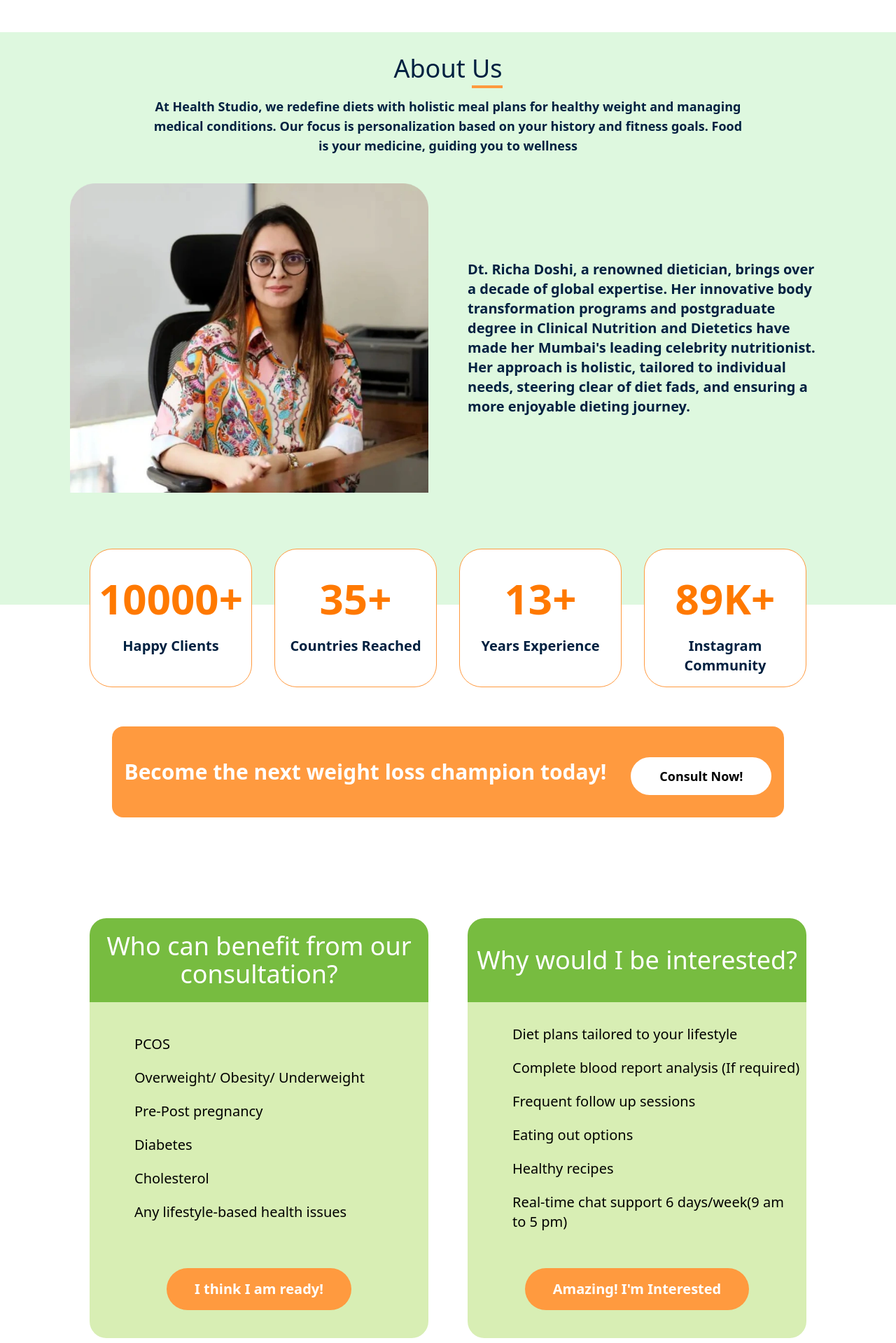
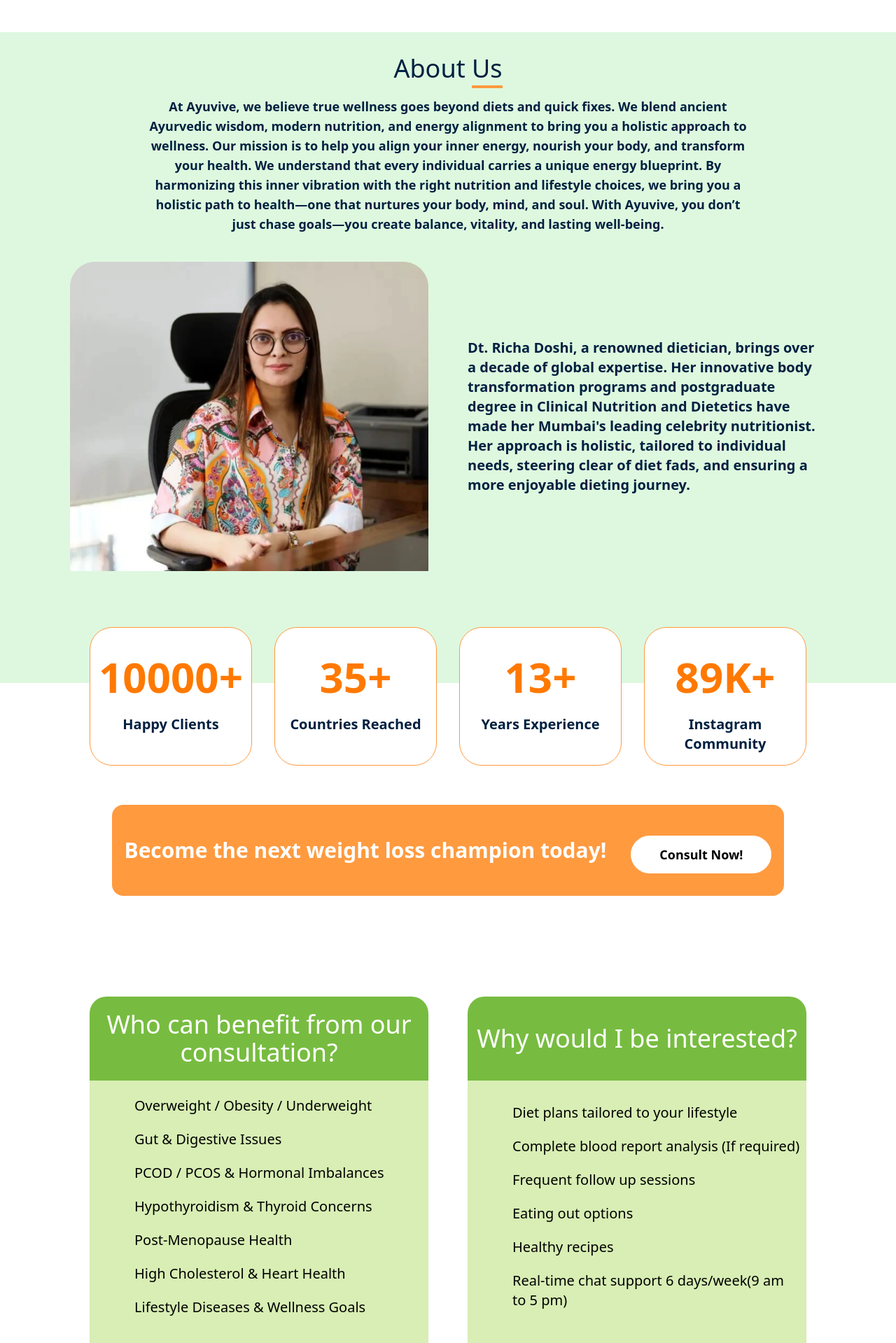
Before and after one commit to Sol-Khizar/fix-your-health, a React (Vite) app: page / in a window 1280 px wide. Shown: the part 1241-3160 px from the top of the page at 70% size. Built offline with nearby package versions, Linux system fonts and the light colour scheme.

Commit message:
add the content

```diff
--- a/src/App.tsx
+++ b/src/App.tsx
@@ -23,8 +23,8 @@
         <ChangeYourLife />
         <Transformation />
         <FitBannner
-          title="Let's rebuild your relationship with food!"
-          buttonTitle="Get my plan!"
+          title="Become the Next Ayuvive Champion Today"
+          buttonTitle="Consult now!"
         />
         <Result />
         <Booking />
--- a/src/components/TransformationPlanCard.tsx
+++ b/src/components/TransformationPlanCard.tsx
@@ -16,19 +16,19 @@
 }: TransformationPlanCardprops) => {
   return (
     <>
-      <div className="bg-[#2D543D] text-white w-5/6  md:w-fit     flex flex-col  rounded-lg px-10     mx-auto md:mx-0">
+      <div className="bg-[#2D543D] text-white w-5/6  md:w-1/3     flex flex-col  rounded-lg px-10     mx-auto md:mx-0 ">
         <h1 className="text-2xl mt-3 text-center">{title}</h1>
         <button className="bg-[#888] text-white text-center px-9   py-1.5 rounded-md mt-4 w-fit mx-auto">
           {packageText}
         </button>
         <div className="mt-5  ">
-          <div className="flex flex-col justify-center  h-full ">
+          <div className="flex flex-col justify-center h-full">
             {cardServices.map((service) => (
               <div
                 key={service.id}
-                className="flex items-center text-md  md:text-xl justify-start  mb-3 "
+                className="flex items-start  text-sm md:text-base justify-start mb-3"
               >
-                <FaCheck className="mr-5 text-md  md:text-xl " />
+                <FaCheck className="mr-3 text-white flex-shrink-0" size={20} />
                 <p>{service.text}</p>
               </div>
             ))}
--- a/src/section/AboutUs.tsx
+++ b/src/section/AboutUs.tsx
@@ -30,10 +30,16 @@
           About <span className="border-b-4 border-[#FF9A3F]">Us</span>
         </h1>
         <p className="mt-5 w-5/6 md:w-4/6 mx-auto text-center font-semibold text-sm md:text-lg mb-10 text-[#002040]">
-          At Health Studio, we redefine diets with holistic meal plans for
-          healthy weight and managing medical conditions. Our focus is
-          personalization based on your history and fitness goals. Food is your
-          medicine, guiding you to wellness
+          At Ayuvive, we believe true wellness goes beyond diets and quick
+          fixes. We blend ancient Ayurvedic wisdom, modern nutrition, and energy
+          alignment to bring you a holistic approach to wellness. Our mission is
+          to help you align your inner energy, nourish your body, and transform
+          your health. We understand that every individual carries a unique
+          energy blueprint. By harmonizing this inner vibration with the right
+          nutrition and lifestyle choices, we bring you a holistic path to
+          health—one that nurtures your body, mind, and soul. With Ayuvive, you
+          don’t just chase goals—you create balance, vitality, and lasting
+          well-being.
         </p>
 
         <div className="flex flex-col justify-center items-center gap-14 md:flex-row ">
--- a/src/section/ConsultationAndBenefitsContainer.tsx
+++ b/src/section/ConsultationAndBenefitsContainer.tsx
@@ -4,30 +4,34 @@
   const textdata1 = [
     {
       id: "1",
-      text: " PCOS",
+      text: "Overweight / Obesity / Underweight",
     },
     {
       id: "2",
-      text: "Overweight/ Obesity/ Underweight",
+      text: "Gut & Digestive Issues",
     },
 
     {
       id: "3",
-      text: "Pre-Post pregnancy",
+      text: "PCOD / PCOS & Hormonal Imbalances",
     },
 
     {
       id: "4",
-      text: "Diabetes",
+      text: "Hypothyroidism & Thyroid Concerns",
     },
 
     {
       id: "5",
-      text: "Cholesterol",
+      text: "Post-Menopause Health",
     },
     {
       id: "6",
-      text: "Any lifestyle-based health issues",
+      text: "High Cholesterol & Heart Health",
+    },
+    {
+      id: "7",
+      text: "Lifestyle Diseases & Wellness Goals",
     },
   ];
   const textdata2 = [
@@ -61,7 +65,7 @@
   ];
   return (
     <>
-      <div className="grid grid-rows-1 md:grid-cols-2  w-5/6 md:w-4/5 mx-auto mt-10 md:mt-36 gap-14">
+      <div className="grid grid-rows-1 md:grid-cols-2  w-5/6 md:w-4/5 mx-auto mt-10 md:mt-36 gap-32 md:gap-14">
         <ConsultationAndBenefitsCard
           buttonText="I think I am ready!"
           textdata={textdata1}
--- a/src/section/HeroSection.tsx
+++ b/src/section/HeroSection.tsx
@@ -17,9 +17,20 @@
   } = useForm<InputFormProp>();
 
   const onSubmit: SubmitHandler<InputFormProp> = (data) => {
-    console.log(data);
+    const phoneNumber = "918693809067";
+
+    const message = `*New Consultation Request*%0A
+     Name: ${data.name}%0A
+     Phone: ${data.phone}%0A
+     City: ${data.city}`;
+
+    const whatsappURL = `https://wa.me/${phoneNumber}?text=${message}`;
+
+    window.open(whatsappURL, "_blank");
+
     reset();
   };
+
   return (
     <>
       <div className="bg-[url(/banner/home-banner.PNG)] ">
--- a/src/section/Transformation.tsx
+++ b/src/section/Transformation.tsx
@@ -2,24 +2,37 @@
 
 const Transformation = () => {
   const threeMonth = [
-    { id: "1", text: "Bi-weekly diet plans" },
-    { id: "2", text: "Blood report review" },
-    { id: "3", text: "12+ diet charts" },
-    { id: "4", text: "Home/gym workouts" },
-    { id: "5", text: "Eat-out menu help" },
-    { id: "6", text: "Healthy meal tips" },
-    { id: "7", text: "Weekly check-ins" },
+    {
+      id: "1",
+      text: "Weight Management Plan - Sustainable weight with nutrition, lifestyle & wellness strategies",
+    },
+    {
+      id: "2",
+      text: "Joint Pain Relief Program - Relieve stiffness, reduce inflammation & regain mobility",
+    },
+    {
+      id: "3",
+      text: "Women's Wellness Program - Balanced hormones, emotional alignment & holistic care (PCOD/PCOS/menopause)",
+    },
+    {
+      id: "4",
+      text: "Gut Reset Program - Cleanse gut, restore digestion & boost overall wellness",
+    },
+    {
+      id: "5",
+      text: "Lifestyle Disease Support - Manage diabetes, thyroid imbalance, hypertension & cholesterol",
+    },
   ];
 
-  const sixMonth = [
-    { id: "11", text: "12 progress check-ins" },
-    { id: "12", text: "Chat support (Mon–Sat)" },
-    { id: "13", text: "Habit & lifestyle tips" },
-    { id: "14", text: "Progress tracking" },
-    { id: "15", text: "Sleep & stress tips" },
-    { id: "16", text: "Monthly call reviews" },
-    { id: "17", text: "Supplement suggestions" },
-  ];
+  // const sixMonth = [
+  //   { id: "11", text: "12 progress check-ins" },
+  //   { id: "12", text: "Chat support (Mon–Sat)" },
+  //   { id: "13", text: "Habit & lifestyle tips" },
+  //   { id: "14", text: "Progress tracking" },
+  //   { id: "15", text: "Sleep & stress tips" },
+  //   { id: "16", text: "Monthly call reviews" },
+  //   { id: "17", text: "Supplement suggestions" },
+  // ];
 
   return (
     <>
@@ -29,16 +42,11 @@
             Tranformation Plan
           </span>
         </h1>
-        <div className="flex flex-col md:flex-row  justify-center   mt-10  gap-7 md:gap-32">
+        <div className="flex flex-col md:flex-row  justify-center   mt-10  gap-7 md:gap-32 ">
           <TransformationPlanCard
-            title="3 month transformation"
+            title="Our services"
             packageText="Silver Package"
             cardServices={threeMonth}
-          />
-          <TransformationPlanCard
-            title="6 month transformation"
-            packageText="Gold Package"
-            cardServices={sixMonth}
           />
         </div>
 
```
